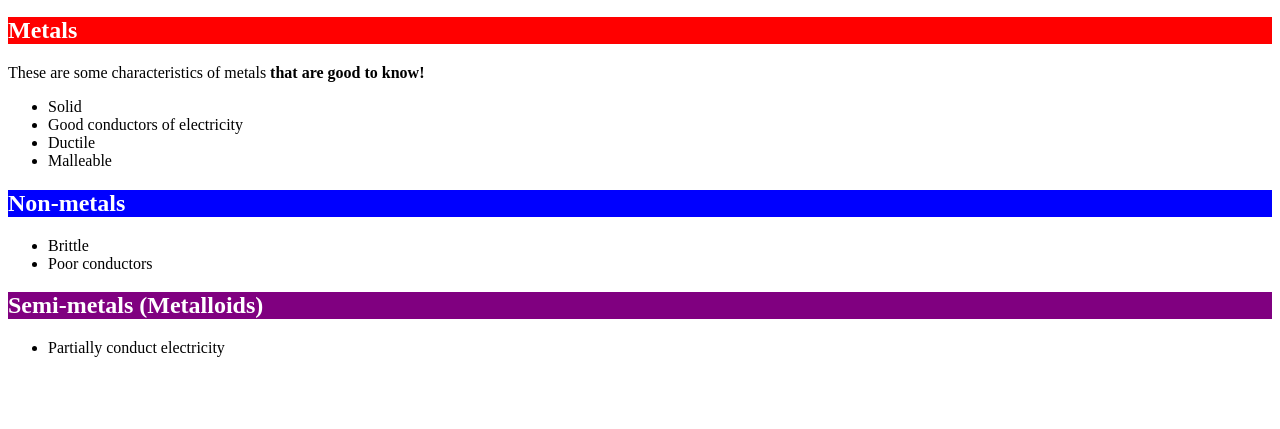
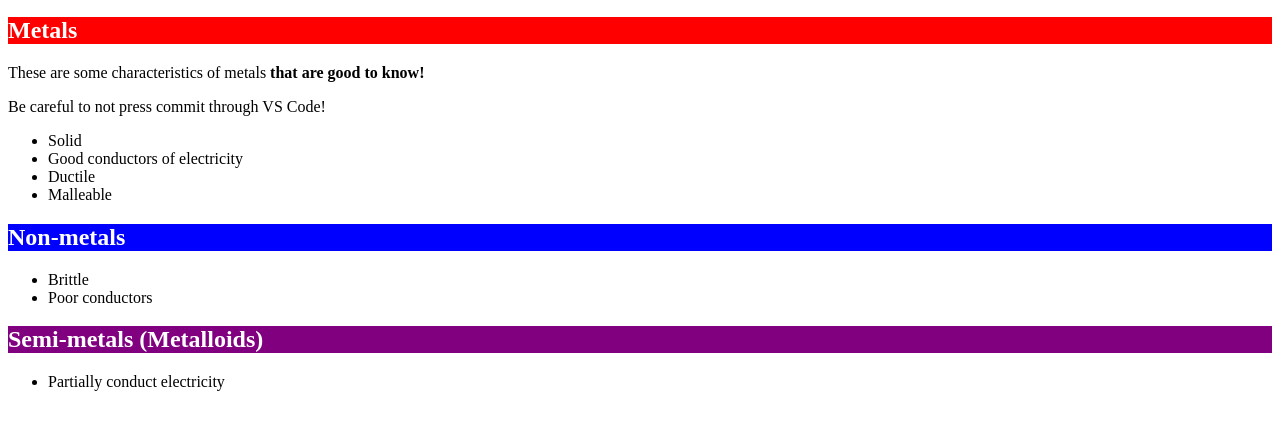
Before and after one commit to MMelkins/Test2024, a plain HTML site: page index.html in a window 1280 px wide. Shown: the part 101-530 px from the top of the page. Drawn offline with Linux system fonts and the light colour scheme.

Commit message:
Update index.html

```diff
--- a/index.html
+++ b/index.html
@@ -32,6 +32,7 @@
         <h2 class="metal">Metals</h2>
 
         <p>These are some characteristics of metals <strong>that are good to know!</strong></p>
+        <p>Be careful to not press commit through VS Code!</p>
 
         <ul>
             <li>Solid</li>
```
